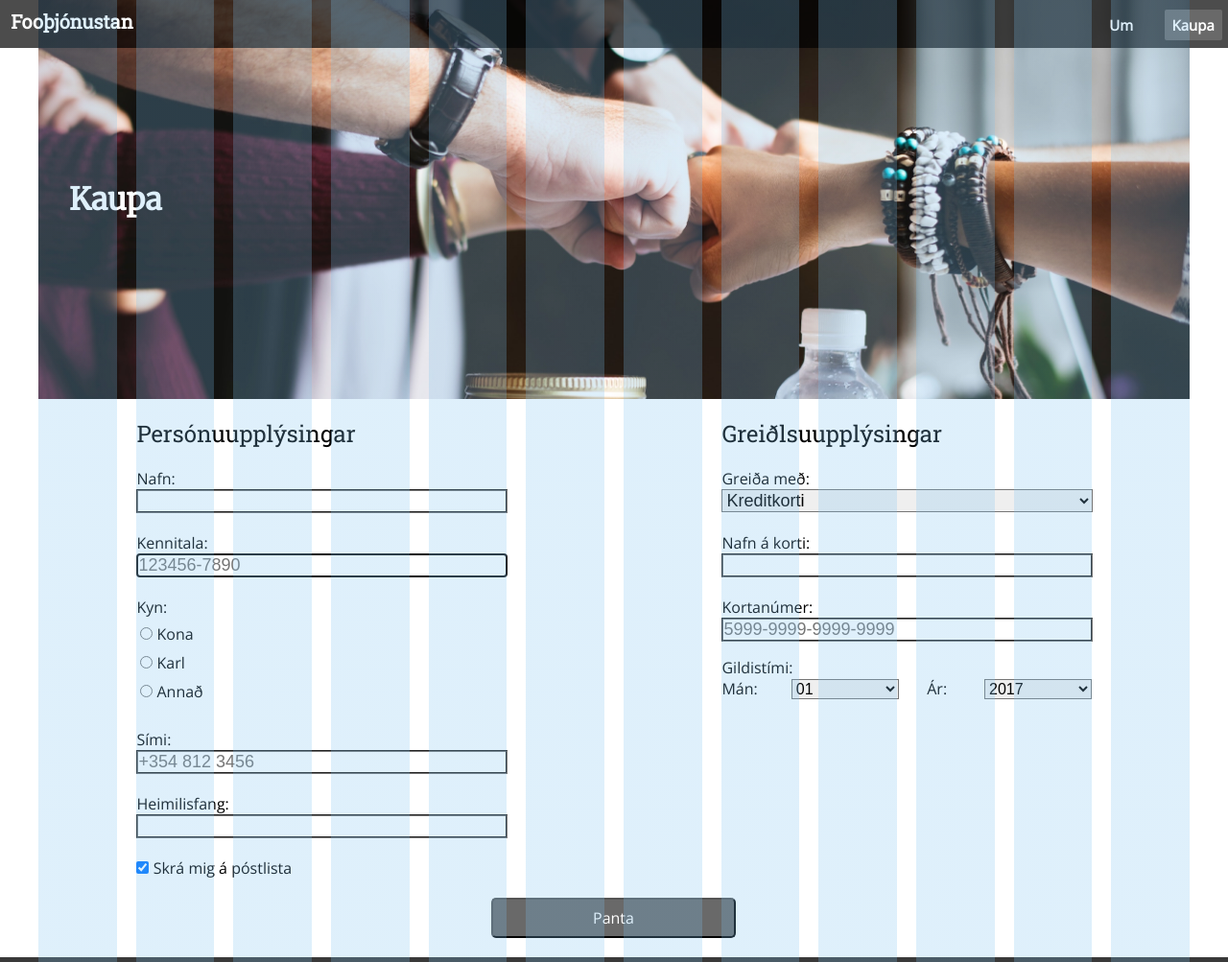
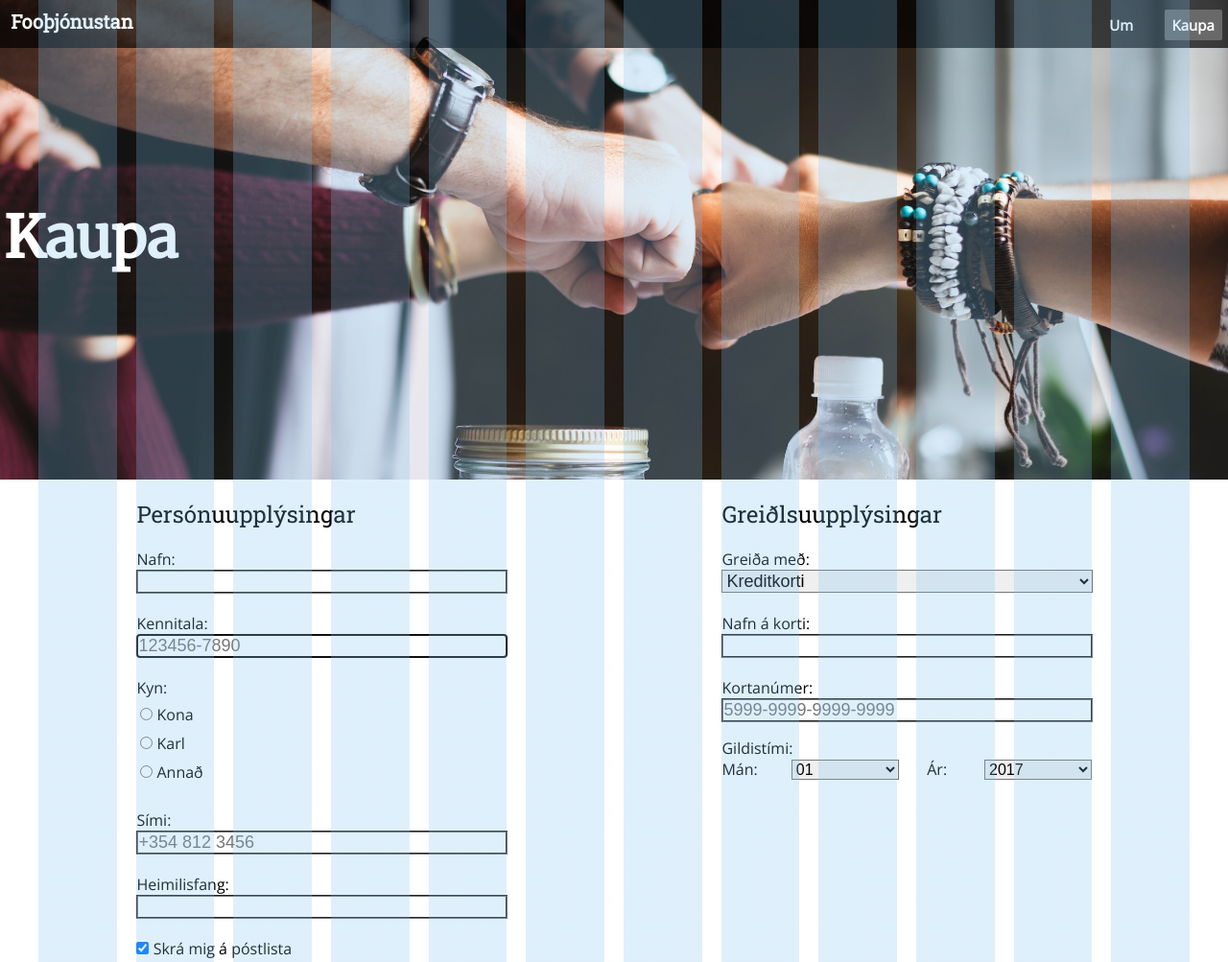
Before and after one commit to Waiting4Tea/stor_Verkefni_1, a plain HTML site: page kaupa.html in a window 1280 px wide. Shown: the top 1003 px of the page at 96% size. Drawn offline with nearby package versions, Linux system fonts and the light colour scheme.

Commit message:
Update kstyles.css

```diff
--- a/kstyles.css
+++ b/kstyles.css
@@ -24,23 +24,34 @@ main {
 header {
   display: flex;
   flex-direction: column;
-
   margin-bottom: 2em;
-  padding: 2em;
-
   width: 100%;
   height: 100%;
   min-height: 500px;
+  padding-left: 4px;
 
   background: transparent url(bg-subpage.jpg) no-repeat 50% 50%;
   background-size: cover;
   background-position: center;
-}
+
+  /*max-width: 1200px;*/
+  /*min-height: 200px;*/
+  margin: 0 auto 20px;
+  align-items: center; }
+
+  .heading {
+    width: 100%;
+    font-family: Merriweather, georgia, serif;
+    border: 0;
+    align-items: flex-start;}
+
 
 
 .heading--one{
   color: white;
-  line-height: 11em;
+  margin-top: 3.5em;
+
+  font-size: 60px;
 }
 
 .row {
@@ -173,18 +184,7 @@ header {
 
 
 
-  .header {
-    display: flex;
-    max-width: 1200px;
-    min-height: 200px;
-    margin: 0 auto 20px;
-    align-items: center; }
 
-    .heading {
-      width: 100%;
-      font-family: Merriweather, georgia, serif;
-      font-size: 2rem;
-      border: 0; }
 
 
 .box{
```
